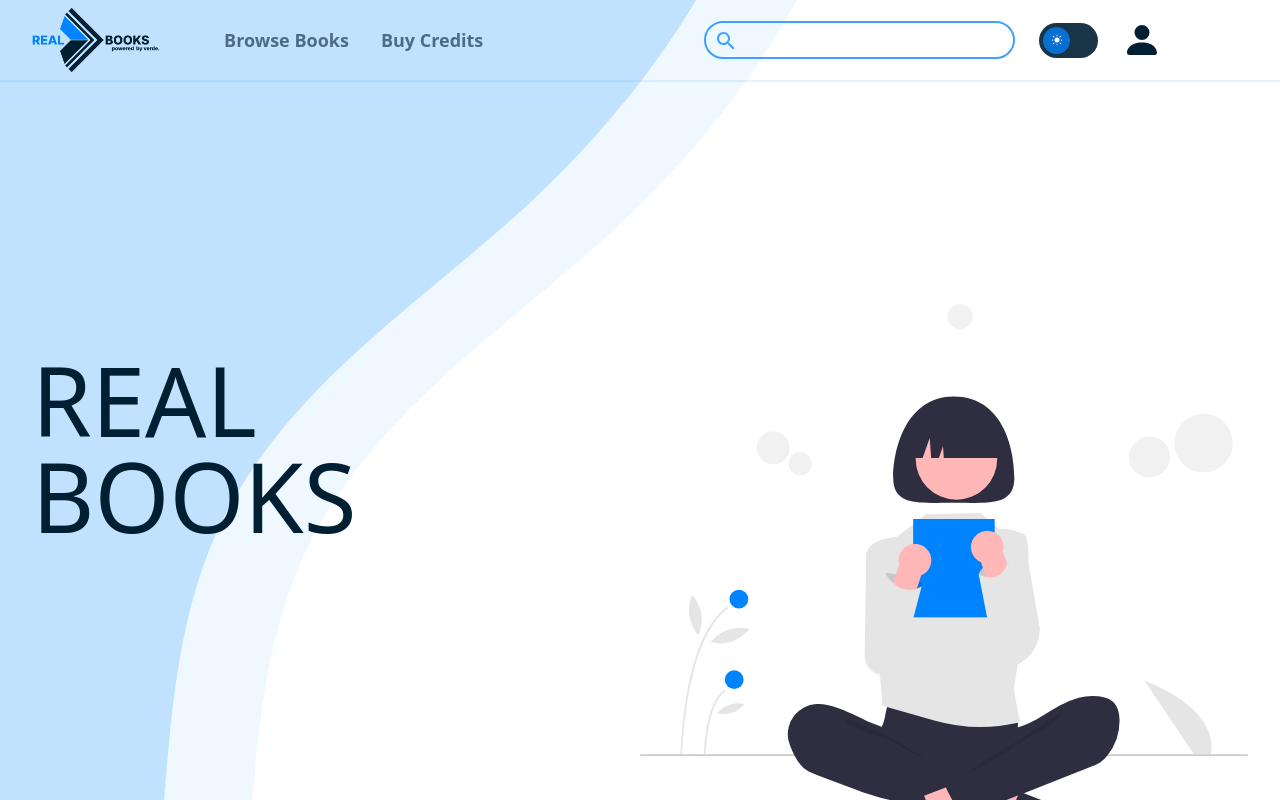
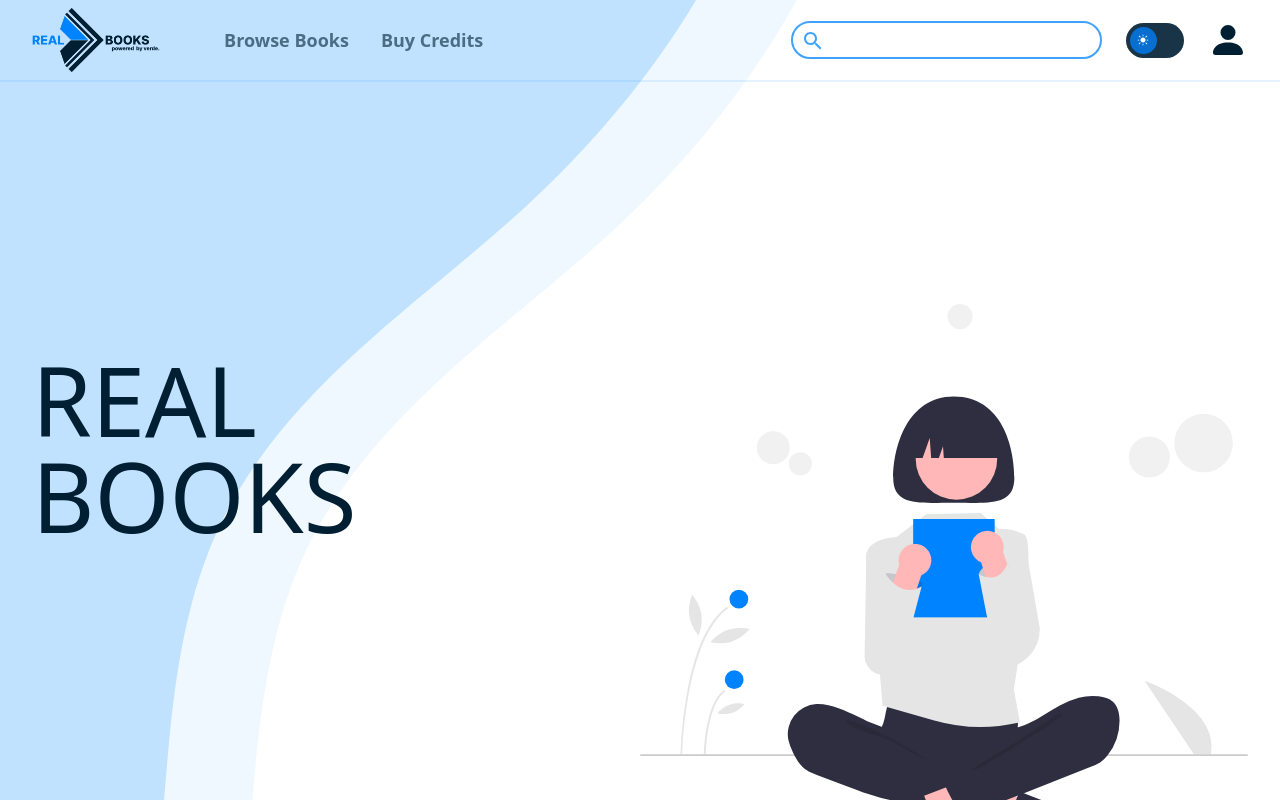
Before and after one commit to CatalinP0P/libra-lock, a React (Create React App) app in the folder client/: page / in a window 1280 px wide. Shown: the top 800 px of the page. Built offline with nearby package versions, Linux system fonts and the light colour scheme; no server answers.

Commit message:
small header fix

```diff
--- a/client/src/components/Header/DesktopNav.tsx
+++ b/client/src/components/Header/DesktopNav.tsx
@@ -11,12 +11,11 @@
 
     return (
         <>
-            <div className="hidden lg:flex flex-row gap-6 w-full items-center">
+            <div className="hidden lg:flex flex-row gap-6 w-full items-center justify-end">
                 <SearchBar />
                 <div>
                     <ThemeSlider />
                 </div>
-
                 <AccountButton />
             </div>
         </>
```
